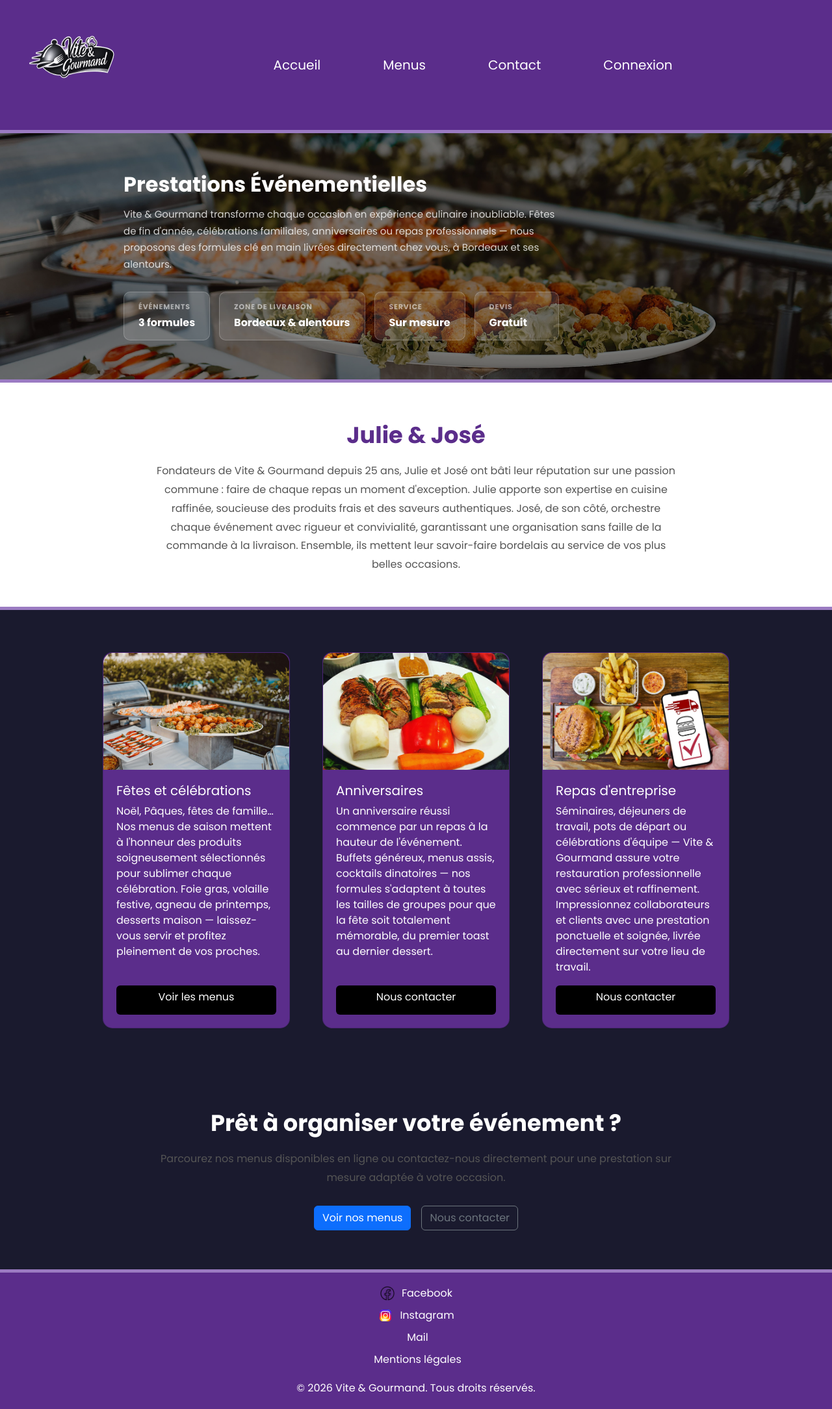
After one commit to Thomas2216/vite-et-gourmand, a Symfony app: template templates/index/evenements.html.twig in a window 1280 px wide. The commit adds this page. Shown: the whole page at 65% size. Run offline with Twig, Linux system fonts and the light colour scheme; the template is opened without the code that fills it, so the values that code supplies are empty; style sheets or scripts are compiled from the project's sources; some libraries are stand-ins or nearby versions.

Commit message:
création page évènements

```diff
--- a/assets/styles/app.css
+++ b/assets/styles/app.css
@@ -1393,6 +1393,52 @@ header {
     color: #fff;
 }
 
+/* ── PAGE ÉVÉNEMENTS ────────────────────────── */
+
+.evenements-hero {
+    background-image: url('../images/buffet.jpg');
+    background-size: cover;
+    background-position: center;
+    position: relative;
+    padding: 60px 40px;
+    border-bottom: 5px solid #9B7BC2;
+}
+
+.evenements-hero::before {
+    content: '';
+    position: absolute;
+    top: 0;
+    left: 0;
+    width: 100%;
+    height: 100%;
+    background-color: rgba(0, 0, 0, 0.5);
+    z-index: 0;
+}
+
+.evenements-hero > * {
+    position: relative;
+    z-index: 1;
+}
+
+.evenements-cta {
+    background-color: #1a1a2e;
+    color: #ffffff;
+    text-align: center;
+    padding: 60px 40px;
+}
+
+.evenements-cta .menus-hero-title {
+    color: #ffffff;
+}
+
+.evenements-cta-buttons {
+    display: flex;
+    justify-content: center;
+    gap: 16px;
+    flex-wrap: wrap;
+    margin: 28px auto 0;
+}
+
 /* ── FLATPICKR THEME ────────────────────────── */
 
 .flatpickr-day.selected,
--- a/src/Controller/IndexController.php
+++ b/src/Controller/IndexController.php
@@ -141,6 +141,12 @@ final class IndexController extends AbstractController
         ]);
     }
 
+    #[Route('/evenements', name: 'app_evenements', methods: ['GET'])]
+    public function evenements(): Response
+    {
+        return $this->render('index/evenements.html.twig');
+    }
+
     #[Route('/mentions-legales', name: 'app_mentions')]
     public function mentions(): Response
     {
--- /dev/null
+++ b/templates/index/evenements.html.twig
@@ -0,0 +1,111 @@
+{% extends 'base.html.twig' %}
+
+{% block title %}Événements — Vite & Gourmand{% endblock %}
+
+{% block body %}
+
+    {# ── HERO IMAGE + OVERLAY ─────────────────────── #}
+    <div class="evenements-hero">
+        <div class="detail-hero-content">
+            <h1 class="detail-hero-title">Prestations Événementielles</h1>
+            <p class="detail-hero-desc">
+                Vite & Gourmand transforme chaque occasion en expérience culinaire inoubliable.
+                Fêtes de fin d'année, célébrations familiales, anniversaires ou repas professionnels —
+                nous proposons des formules clé en main livrées directement chez vous,
+                à Bordeaux et ses alentours.
+            </p>
+            <div class="detail-meta">
+                <div class="detail-meta-tile">
+                    <span class="detail-meta-label">Événements</span>
+                    <span class="detail-meta-value">3 formules</span>
+                </div>
+                <div class="detail-meta-tile">
+                    <span class="detail-meta-label">Zone de livraison</span>
+                    <span class="detail-meta-value">Bordeaux & alentours</span>
+                </div>
+                <div class="detail-meta-tile">
+                    <span class="detail-meta-label">Service</span>
+                    <span class="detail-meta-value">Sur mesure</span>
+                </div>
+                <div class="detail-meta-tile">
+                    <span class="detail-meta-label">Devis</span>
+                    <span class="detail-meta-value">Gratuit</span>
+                </div>
+            </div>
+        </div>
+    </div>
+
+    {# ── JULIE & JOSÉ ─────────────────────────────── #}
+    <section class="menus-hero">
+        <h2 class="menus-hero-title">Julie & José</h2>
+        <p class="menus-hero-text">
+            Fondateurs de Vite & Gourmand depuis 25 ans, Julie et José ont bâti leur réputation
+            sur une passion commune : faire de chaque repas un moment d'exception.
+            Julie apporte son expertise en cuisine raffinée, soucieuse des produits frais et des saveurs
+            authentiques. José, de son côté, orchestre chaque événement avec rigueur et convivialité,
+            garantissant une organisation sans faille de la commande à la livraison.
+            Ensemble, ils mettent leur savoir-faire bordelais au service de vos plus belles occasions.
+        </p>
+    </section>
+
+    {# ── CARDS ÉVÉNEMENTS ────────────────────────── #}
+    <div class="cards-presentation">
+
+        <div class="card card-accueil">
+            <img src="{{ asset('images/buffet.jpg') }}" class="card-img-top" alt="Fêtes et célébrations">
+            <div class="card-body">
+                <h5 class="card-title">Fêtes et célébrations</h5>
+                <p class="card-text">
+                    Noël, Pâques, fêtes de famille… Nos menus de saison mettent à l'honneur
+                    des produits soigneusement sélectionnés pour sublimer chaque célébration.
+                    Foie gras, volaille festive, agneau de printemps, desserts maison —
+                    laissez-vous servir et profitez pleinement de vos proches.
+                </p>
+                <a href="{{ path('app_menus') }}" class="btn-card btn btn-primary">Voir les menus</a>
+            </div>
+        </div>
+
+        <div class="card card-accueil">
+            <img src="{{ asset('images/plat_appetissant.jpg') }}" class="card-img-top" alt="Anniversaires">
+            <div class="card-body">
+                <h5 class="card-title">Anniversaires</h5>
+                <p class="card-text">
+                    Un anniversaire réussi commence par un repas à la hauteur de l'événement.
+                    Buffets généreux, menus assis, cocktails dinatoires — nos formules s'adaptent
+                    à toutes les tailles de groupes pour que la fête soit totalement mémorable,
+                    du premier toast au dernier dessert.
+                </p>
+                <a href="{{ path('app_contact') }}" class="btn-card btn btn-primary">Nous contacter</a>
+            </div>
+        </div>
+
+        <div class="card card-accueil">
+            <img src="{{ asset('images/livraison.jpg') }}" class="card-img-top" alt="Repas d'entreprise">
+            <div class="card-body">
+                <h5 class="card-title">Repas d'entreprise</h5>
+                <p class="card-text">
+                    Séminaires, déjeuners de travail, pots de départ ou célébrations d'équipe —
+                    Vite & Gourmand assure votre restauration professionnelle avec sérieux et raffinement.
+                    Impressionnez collaborateurs et clients avec une prestation ponctuelle et soignée,
+                    livrée directement sur votre lieu de travail.
+                </p>
+                <a href="{{ path('app_contact') }}" class="btn-card btn btn-primary">Nous contacter</a>
+            </div>
+        </div>
+
+    </div>
+
+    {# ── APPEL À L'ACTION ────────────────────────── #}
+    <div class="evenements-cta">
+        <h2 class="menus-hero-title">Prêt à organiser votre événement ?</h2>
+        <p class="menus-hero-text">
+            Parcourez nos menus disponibles en ligne ou contactez-nous directement
+            pour une prestation sur mesure adaptée à votre occasion.
+        </p>
+        <div class="evenements-cta-buttons">
+            <a href="{{ path('app_menus') }}" class="btn btn-primary">Voir nos menus</a>
+            <a href="{{ path('app_contact') }}" class="btn btn-outline-secondary">Nous contacter</a>
+        </div>
+    </div>
+
+{% endblock %}
--- a/templates/index/index.html.twig
+++ b/templates/index/index.html.twig
@@ -29,7 +29,7 @@
                 <h5 class="card-title">Pour tous vos événements</h5>
                     <p class="card-text">Noël, Pâques, anniversaires ou repas d’entreprise… Vite & Gourmand transforme chaque moment en expérience culinaire unique. Profitez d’un service personnalisé et d’une organisation clé en main pour que tout soit parfait.
                     </p>
-                <a href="#" class="btn-card btn btn-primary">En Savoir Plus</a>
+                <a href="{{ path('app_evenements') }}" class="btn-card btn btn-primary">En Savoir Plus</a>
             </div>
         </div>
         <div class="card card-accueil">
```
